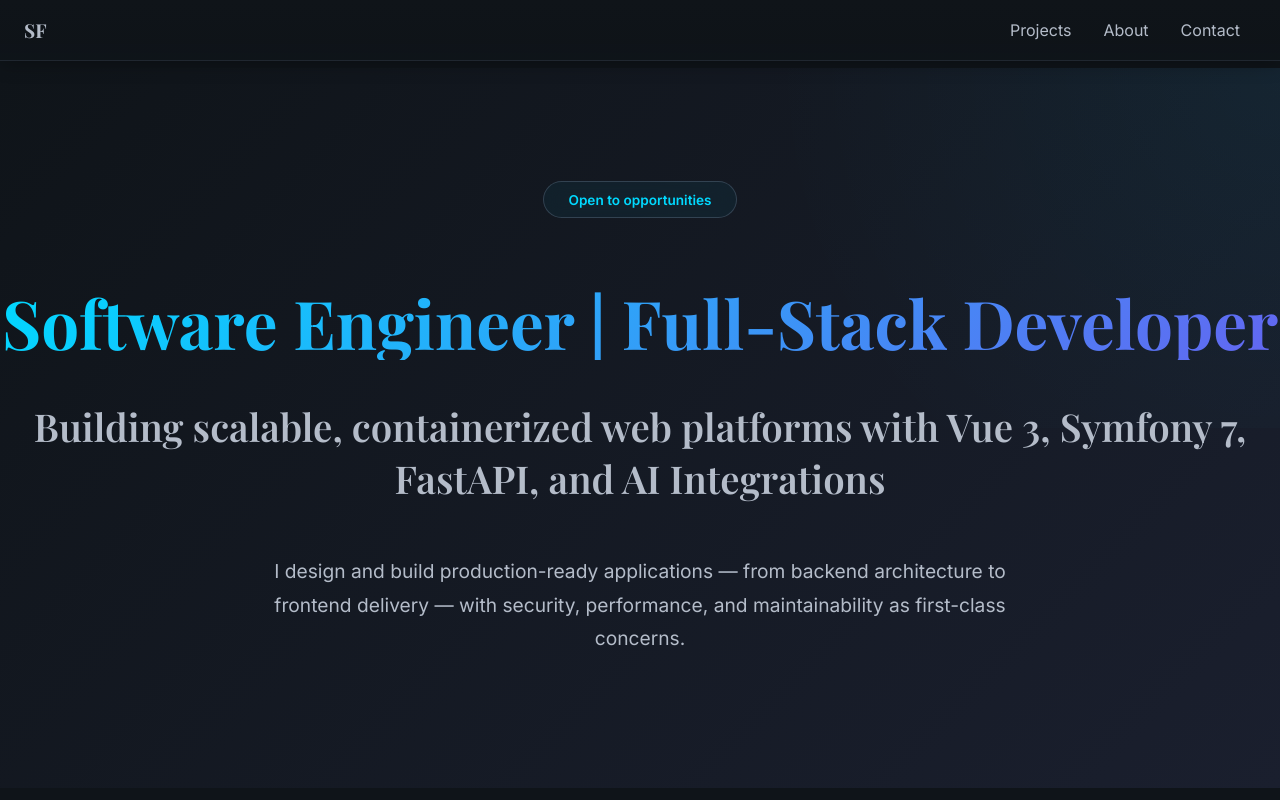
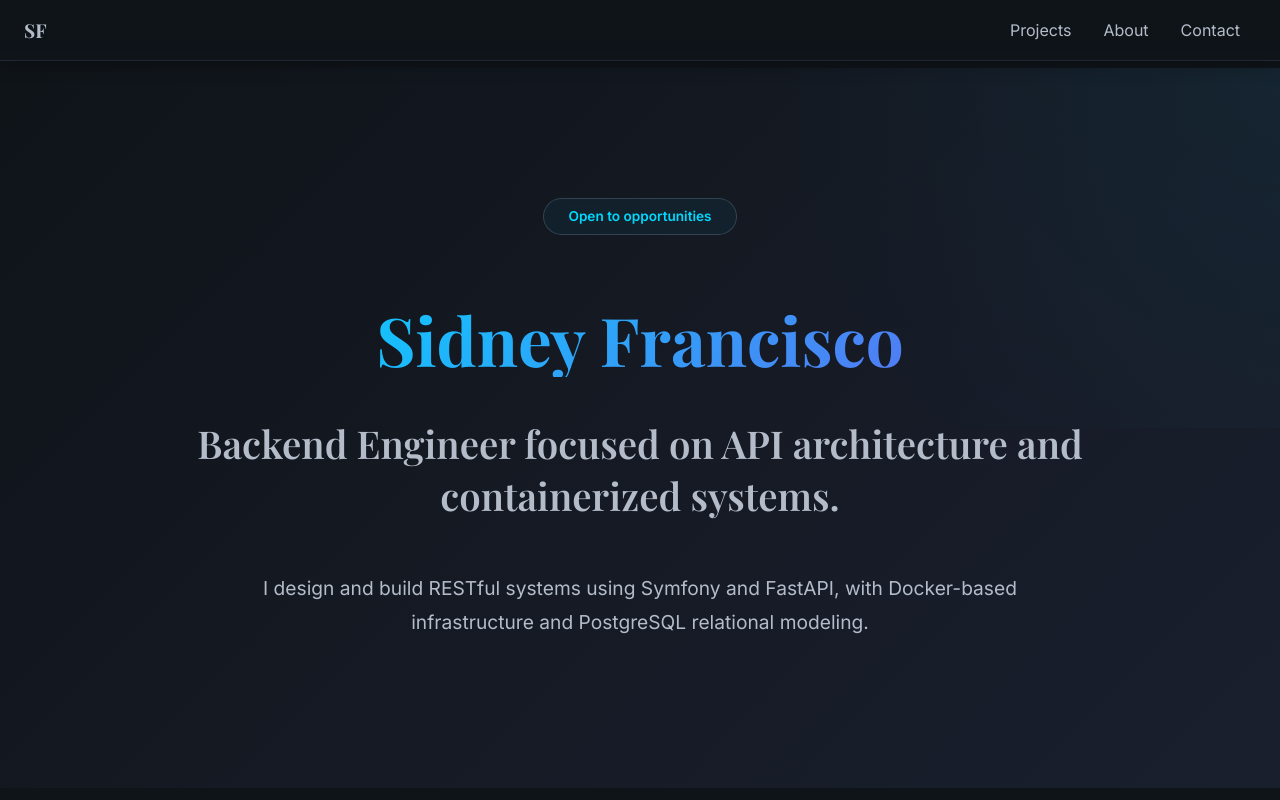
Before and after one commit to sidneyfranciscodev/my-portfolio, a Vue app: page / in a window 1280 px wide. Shown: the top 800 px of the page. Built offline with nearby package versions, Linux system fonts and the light colour scheme.

Commit message:
improve hero design

```diff
--- a/src/assets/styles/abstracts/_mixins.scss
+++ b/src/assets/styles/abstracts/_mixins.scss
@@ -24,7 +24,7 @@
 // ===================================
 // LAYOUT MIXINS
 // ===================================
-@mixin column {
+@mixin flex-column {
   display: flex;
   flex-direction: column;
   justify-content: center;
--- a/src/assets/styles/layout/_hero.scss
+++ b/src/assets/styles/layout/_hero.scss
@@ -1,15 +1,12 @@
 @use '../abstracts/variables' as *;
+@use '../abstracts/mixins' as *;
 
 #hero {
-  display: flex;
-  flex-direction: column;
-  justify-content: center;
-  align-items: center;
+  @include flex-column;
+  position: relative;
+  height: 90vh;
   text-align: center;
-  height: 95vh;
-  padding: 0 1.5rem;
   background: linear-gradient(135deg, $color-bg-primary 0%, $color-bg-secondary 100%);
-  position: relative;
   overflow: hidden;
 
   &::before {
@@ -25,24 +22,23 @@
 
   .title {
     font-weight: 700;
-    margin-bottom: 1.5rem;
 
     .gradient {
-      font-size: 2.2rem;
+      display: block;
+      font-size: 2.3rem;
       line-height: 1.2;
       background: $gradient-accent;
       background-clip: text;
       -webkit-background-clip: text;
       -webkit-text-fill-color: transparent;
-      display: block;
       margin-bottom: 0.5rem;
       animation: fadeInUp 0.8s ease-out 0.2s both;
     }
 
     .primary {
+      display: block;
       font-size: 1.4rem;
       color: $color-text-secondary;
-      display: block;
       font-weight: 500;
       animation: fadeInUp 0.8s ease-out 0.4s both;
     }
@@ -58,9 +54,8 @@
   }
 }
 
-@media (min-width: 640px) {
+@media (min-width: $breakpoint-tablet) {
   #hero {
-    height: 90vh;
     padding: 0;
 
     .title {
@@ -75,7 +70,7 @@
   }
 }
 
-@media (min-width: 1024px) {
+@media (min-width: $breakpoint-desktop) {
   #hero {
     .title {
       margin-bottom: 2rem;
@@ -85,7 +80,10 @@
         line-height: 1.1;
       }
 
-      .primary { font-size: 2.4rem; }
+      .primary {
+        font-size: 2.4rem;
+        max-width: 900px;
+      }
     }
 
     .subtitle {
--- a/src/assets/styles/view/_about.scss
+++ b/src/assets/styles/view/_about.scss
@@ -4,7 +4,7 @@
 
 #about {
   main {
-    @include column;
+    @include flex-column;
     padding: $space-3xl $space-md;
     max-width: $breakpoint-wide;
     margin: 0 auto;
--- a/src/assets/styles/view/_contact.scss
+++ b/src/assets/styles/view/_contact.scss
@@ -4,7 +4,7 @@
 
 #contact {
   main {
-    @include column;
+    @include flex-column;
     padding: $space-3xl $space-lg;
 
     #details {
--- a/src/assets/styles/view/_projects.scss
+++ b/src/assets/styles/view/_projects.scss
@@ -11,7 +11,7 @@
   animation: fadeInUp 0.8s ease-out;
 
   main {
-    @include column;
+    @include flex-column;
     max-width: $breakpoint-wide;
     margin: 0 auto;
   }
--- a/src/components/TheHero.vue
+++ b/src/components/TheHero.vue
@@ -3,13 +3,13 @@
     <the-badge title="Open to opportunities"></the-badge>
 
     <h1 class="title">
-        <span class="gradient">Software Engineer | Full-Stack Developer</span>
+        <span class="gradient">Sidney Francisco</span>
         <br>
-        <span class="primary">Building scalable, containerized web platforms with Vue 3, Symfony 7, FastAPI, and AI Integrations</span>
+        <span class="primary">Backend Engineer focused on API architecture and containerized systems.</span>
     </h1>
 
     <p class="subtitle">
-      I design and build production-ready applications — from backend architecture to frontend delivery — with security, performance, and maintainability as first-class concerns.
+      I design and build RESTful systems using Symfony and FastAPI, with Docker-based infrastructure and PostgreSQL relational modeling.
     </p>
   </section>
 </template>
```
